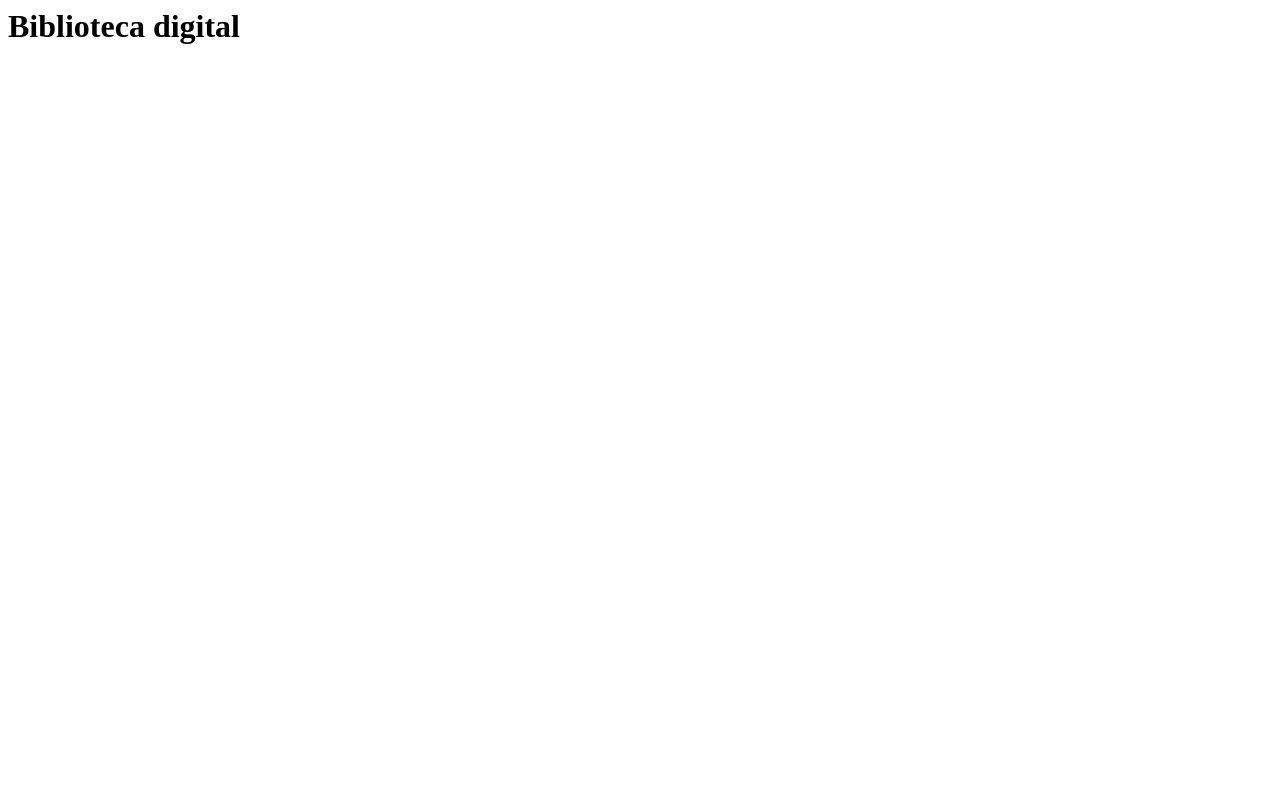
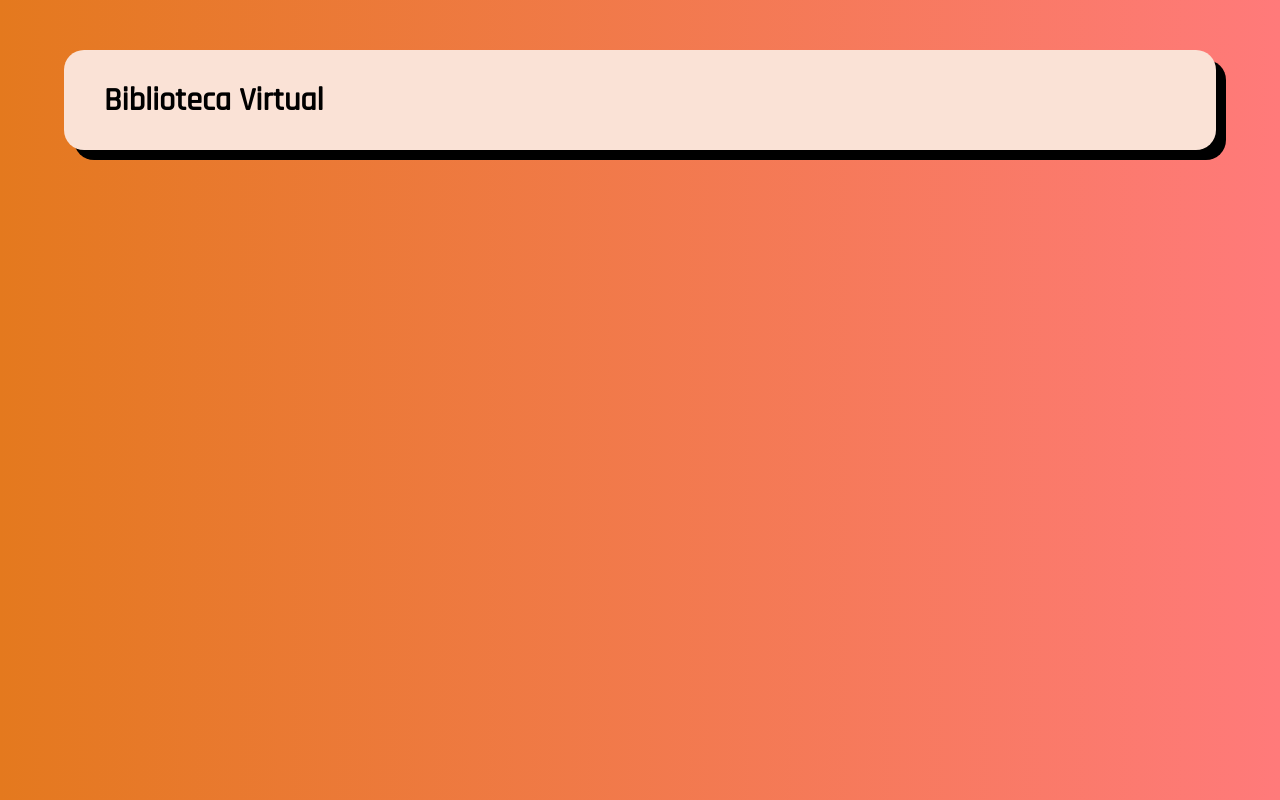
Before and after one commit to bibliotecavirtual-isp9/bibliotecavirtual-isp9.github.io, a plain HTML site: page index.html in a window 1280 px wide. Drawn offline with Linux system fonts and the light colour scheme.

Commit message:
agregamos cambios en la página principal

```diff
--- /dev/null
+++ b/estilos/estilo-index.css
@@ -0,0 +1,29 @@
+@import url('https://fonts.googleapis.com/css2?family=Rajdhani:wght@500&display=swap');
+*{		/* CSS Reset */
+	margin : 0;
+	padding : 0;
+}
+
+body {
+  background-image: linear-gradient(to left,    #ff7a7a   ,     #e4791e   );
+}
+
+#menuPrincipal{
+  display: flex;
+  margin: 0 auto;
+  width: 90%;
+  height: 100px;
+  border-radius: 20px;
+  margin-top: 50px;
+  background-color: #fae2d6;
+  flex-direction: row;
+  align-items: center;
+  justify-content: left;
+  box-shadow: 10px 10px  black;
+}
+
+#menuPrincipal h1{
+  font-family: 'Rajdhani', sans-serif;
+  margin-left: 40px;
+
+}
--- a/index.html
+++ b/index.html
@@ -2,10 +2,20 @@
 
 	<head>
 		<title> Bibliteca Digital</title>
+		<link rel="stylesheet" href="estilos/estilo-index.css">
+		<link rel="icon" href="imgs/header/libro.png">
 	</head>
 
 	<body>
-		<h1> Biblioteca digital </h1>
+
+		<header>
+				<div id="menuPrincipal">
+						<h1>
+							Biblioteca Virtual
+						</h1>
+				</div>
+		</header>
+
 	</body>
 
 </html>
```
Also changed, not shown: imgs/header/libro.png (added).
